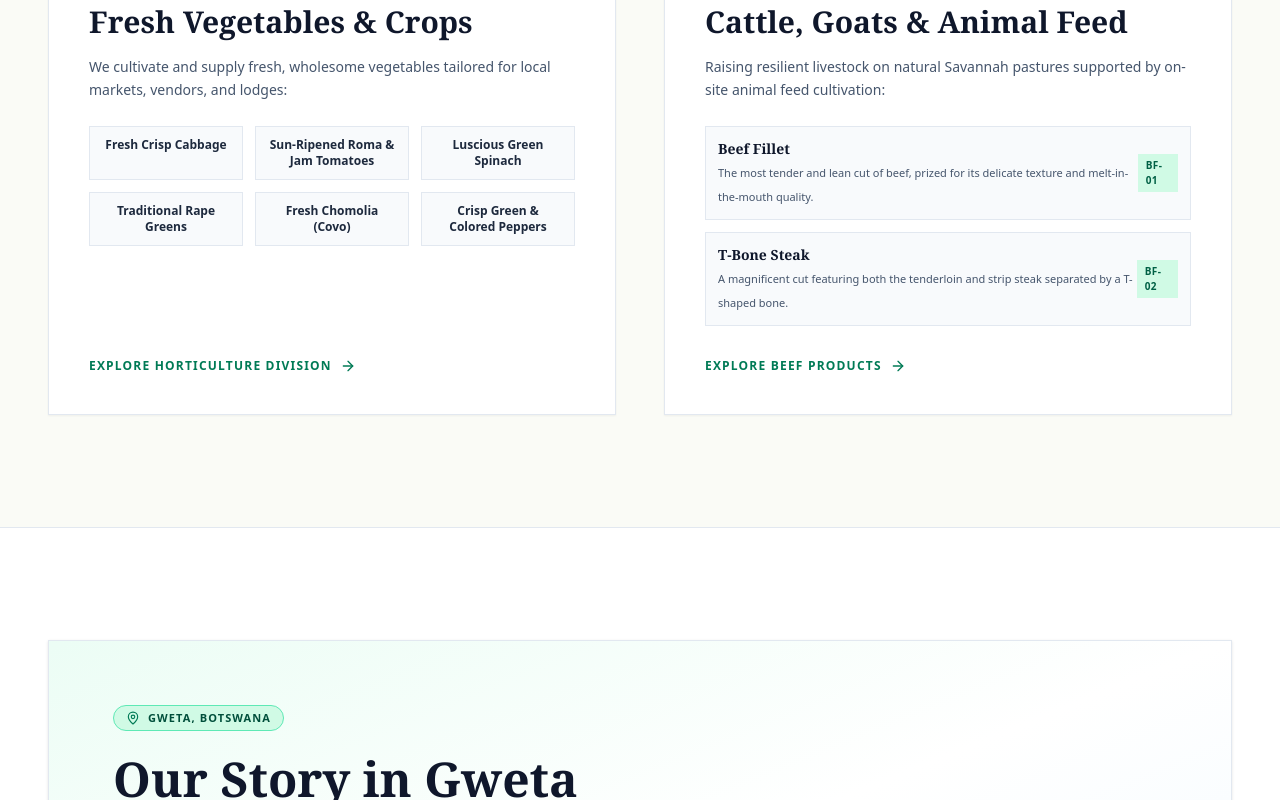
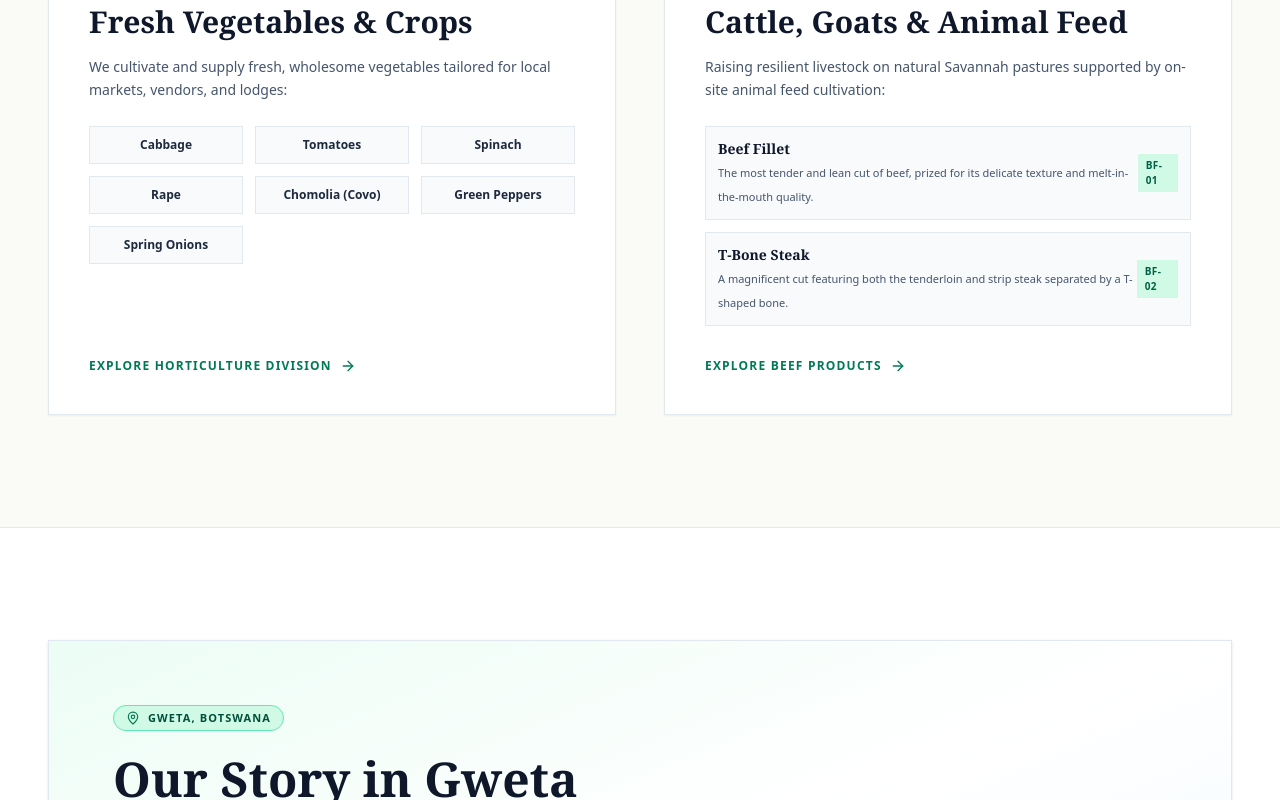
Before and after one commit to Tipsy501/Gabolekwe-Farms, a React (Vite) app: page / in a window 1280 px wide. Shown: the part 2900-3700 px from the top of the page. Built offline with nearby package versions, Linux system fonts and the light colour scheme; no server answers; the database is empty; a web font is replaced by a local one.

Commit message:
feat: update market locations and product branding
Expand service area to include Nata and simplify product naming for cabbage and tomatoes. Updated imagery for product consistency.

```diff
--- a/src/components/HomeSection.tsx
+++ b/src/components/HomeSection.tsx
@@ -272,9 +272,9 @@ export const HomeSection: React.FC<HomeSectionProps> = ({ onNavigate }) => {
             <div className="w-12 h-12 bg-emerald-50 border border-emerald-200 text-emerald-700 flex items-center justify-center mb-6">
               <MapPin className="w-6 h-6" />
             </div>
-            <h4 className="text-xl font-serif text-slate-900 mb-3 font-bold">Proudly Local Supply</h4>
+            <h4 className="text-xl font-serif text-slate-900 mb-3 font-bold">Proudly local supply • Gweta, Maun & Nata</h4>
             <p className="text-xs text-slate-600 font-light leading-relaxed">
-              Reliable delivery and fresh supply partnerships with local markets, vendors, and lodges across Gweta and Maun.
+              Reliable delivery and fresh supply partnerships with local markets, vendors, and lodges across Gweta, Maun & Nata.
             </p>
           </div>
 
--- a/src/data/horticultureData.ts
+++ b/src/data/horticultureData.ts
@@ -14,74 +14,86 @@ export interface HorticultureProduct {
 export const INITIAL_HORTICULTURE_PRODUCTS: HorticultureProduct[] = [
   {
     id: 'prod-cabbage',
-    name: 'Fresh Crisp Cabbage',
+    name: 'Cabbage',
     category: 'Leafy Vegetables',
     description: 'Crisp, dense, nutrient-rich green heads cultivated in our nutrient-dense Gweta soils. Perfect for fresh slaws, traditional dishes, and commercial catering.',
     availability: 'In Season & In Stock',
     packSizes: ['10kg Bulk Bag', '20kg Bulk Crate', 'Individual Head (Approx 1.5kg)'],
     harvestSeason: 'Year-Round (Peak: May – October)',
-    image: 'https://images.unsplash.com/photo-1550989460-0adf9ea622e2?auto=format&fit=crop&w=1000&q=80',
+    image: 'https://res.cloudinary.com/kxeewabw/image/upload/f_auto,q_auto/v1787217555/gabolekwe_farms/i4ehrhkpyabz7zuykvn9.jpg',
     nutritionalHighlights: ['High in Vitamin C & K', 'Rich in dietary fiber', 'Antioxidant properties'],
     growingMethod: 'Precision drip irrigation with organic compost conditioning.'
   },
   {
     id: 'prod-tomatoes',
-    name: 'Sun-Ripened Roma & Jam Tomatoes',
+    name: 'Tomatoes',
     category: 'Vine Crops',
     description: 'Vibrant, vine-ripened red tomatoes harvested at the absolute peak of sweetness and firmness. Trusted by top lodges, restaurants, and local markets.',
     availability: 'In Season & In Stock',
     packSizes: ['5kg Box', '10kg Commercial Crate', 'Bulk Wholesale Pallet'],
     harvestSeason: 'Year-Round (Controlled Greenhouse Production)',
-    image: 'https://images.unsplash.com/photo-1582284540020-8acbe03f4924?auto=format&fit=crop&w=1000&q=80',
+    image: 'https://res.cloudinary.com/kxeewabw/image/upload/f_auto,q_auto/v1787217886/gabolekwe_farms/aiho10uqt4w0e3wtos0n.jpg',
     nutritionalHighlights: ['Rich in Lycopene', 'High Vitamin A & C', 'Natural potassium source'],
     growingMethod: 'Climate-controlled greenhouse trellising with drip fertigation.'
   },
   {
     id: 'prod-spinach',
-    name: 'Luscious Green Spinach',
+    name: 'Spinach',
     category: 'Leafy Vegetables',
     description: 'Tender, dark green spinach leaves packed with iron and essential minerals. Hand-harvested daily to ensure peak crispness upon delivery.',
     availability: 'In Season & In Stock',
     packSizes: ['1kg Bunch Pack', '5kg Commercial Bag', '10kg Restaurant Box'],
     harvestSeason: 'Year-Round (Cool Season Favorite)',
-    image: 'https://images.unsplash.com/photo-1576045057995-568f588f82fb?auto=format&fit=crop&w=1000&q=80',
+    image: 'https://res.cloudinary.com/kxeewabw/image/upload/f_auto,q_auto/v1787211571/gabolekwe_farms/nne7ty06tlwlh34lyqps.jpg',
     nutritionalHighlights: ['Exceptional Iron & Calcium', 'Vitamins A, C, and K', 'Low calorie & nutrient dense'],
     growingMethod: 'Shade net protection with filtered borehole water irrigation.'
   },
   {
     id: 'prod-rape',
-    name: 'Traditional Rape Greens',
+    name: 'Rape',
     category: 'Traditional Greens',
     description: 'A staple of Botswanan cuisine, our rape greens boast robust flavor, dark succulent leaves, and excellent nutritional value.',
     availability: 'In Season & In Stock',
     packSizes: ['1kg Bunch', '5kg Bulk Pack', '20kg Market Sack'],
     harvestSeason: 'April – November',
-    image: 'https://images.unsplash.com/photo-1540420773420-3366772f4999?auto=format&fit=crop&w=1000&q=80',
+    image: 'https://res.cloudinary.com/kxeewabw/image/upload/f_auto,q_auto/v1787218380/gabolekwe_farms/qtkdgnaj6o02j1swdk3t.jpg',
     nutritionalHighlights: ['Rich in dietary fiber', 'Calcium & magnesium', 'Traditional nutritional profile'],
     growingMethod: 'Sustainable open-field farming with natural soil enrichment.'
   },
   {
     id: 'prod-chomolia',
-    name: 'Fresh Chomolia (Covo)',
+    name: 'Chomolia (Covo)',
     category: 'Traditional Greens',
     description: 'Crisp, flavorful chomolia leaves cultivated specifically for local culinary traditions and high-volume catering demands.',
     availability: 'In Season & In Stock',
     packSizes: ['1kg Bunch', '5kg Bundle', '15kg Wholesale Sack'],
     harvestSeason: 'Year-Round',
-    image: 'https://images.unsplash.com/photo-1524593166156-312f362cada0?auto=format&fit=crop&w=1000&q=80',
+    image: 'https://res.cloudinary.com/kxeewabw/image/upload/f_auto,q_auto/v1787219598/gabolekwe_farms/otmaaagmbaniy6pxvpuw.jpg',
     nutritionalHighlights: ['High Vitamin C', 'Plant-based iron', 'Essential minerals'],
     growingMethod: 'Precision micro-irrigation and integrated pest management.'
   },
   {
     id: 'prod-green-pepper',
-    name: 'Crisp Green & Colored Peppers',
+    name: 'Green Peppers',
     category: 'Fruiting Vegetables',
     description: 'Thick-walled, crisp green bell peppers harvested at optimal maturity for maximum crunch, sweetness, and culinary versatility.',
-    availability: 'Limited Stock',
+    availability: 'In Season & In Stock',
     packSizes: ['3kg Box', '5kg Commercial Crate', '10kg Wholesale Box'],
     harvestSeason: 'May – December',
-    image: 'https://images.unsplash.com/photo-1563565375-f3fdfdbefa83?auto=format&fit=crop&w=1000&q=80',
+    image: 'https://res.cloudinary.com/kxeewabw/image/upload/f_auto,q_auto/v1787218599/gabolekwe_farms/gtaaixzmdmh09ertb9ez.jpg',
     nutritionalHighlights: ['Very high Vitamin C content', 'Antioxidants', 'Low sodium'],
     growingMethod: 'Greenhouse staking and specialized nutrient delivery.'
+  },
+  {
+    id: 'prod-spring-onions',
+    name: 'Spring Onions',
+    category: 'Leafy Vegetables',
+    description: 'Fresh, aromatic spring onions with crisp white stalks and vibrant green tops. Cultivated with precision drip irrigation for optimal culinary flavor and crunch.',
+    availability: 'In Season & In Stock',
+    packSizes: ['500g Bunch', '1kg Commercial Bundle', '5kg Restaurant Crate'],
+    harvestSeason: 'Year-Round',
+    image: 'https://images.unsplash.com/photo-1618512496248-a07fe83aa8cb?auto=format&fit=crop&w=1000&q=80',
+    nutritionalHighlights: ['Rich in Vitamin K & C', 'Natural antioxidants', 'Digestive health benefits'],
+    growingMethod: 'Precision micro-irrigation with enriched organic compost bed preparation.'
   }
 ];
```
